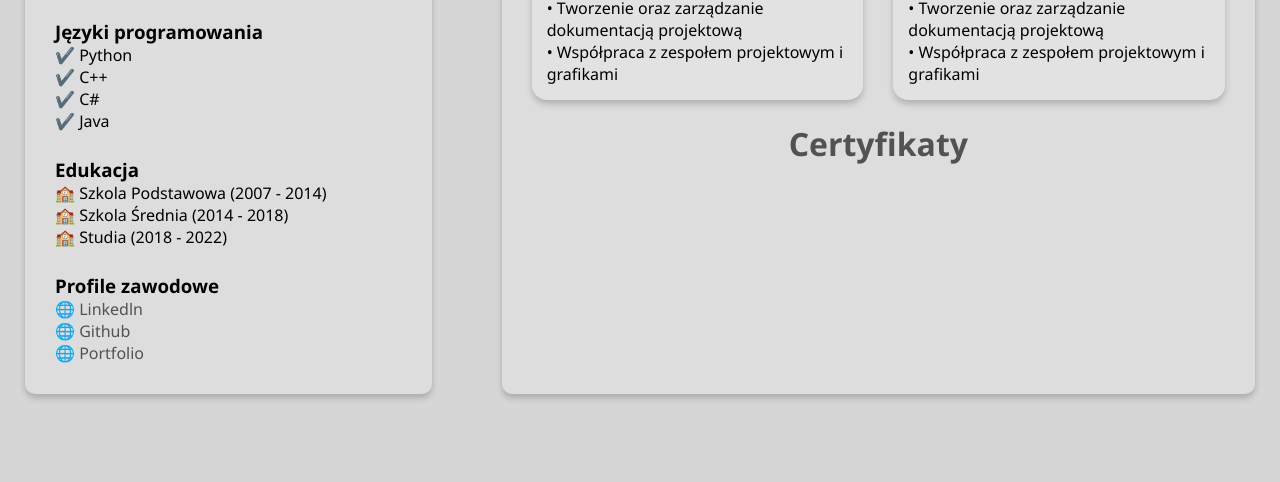
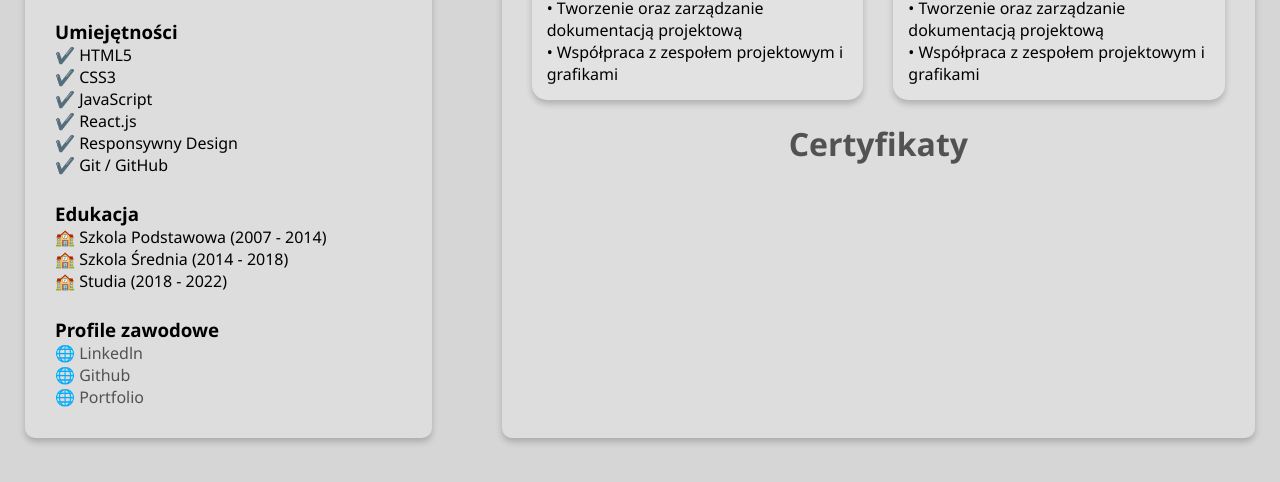
Before and after one commit to enes1823/CV, a plain HTML site: page index.html in a window 1280 px wide. Shown: the part 254-736 px from the top of the page. Drawn offline with Linux system fonts and the light colour scheme.

Commit message:
updated skills

```diff
--- a/index.html
+++ b/index.html
@@ -18,12 +18,14 @@
             </div>
             <div class="info">
                 <div class="programingLanguages">
-                    <h3>Języki programowania</h3>
+                    <h3>Umiejętności</h3>
                     <ul>
-                        <li>✔️ Python</li>
-                        <li>✔️ C++</li>
-                        <li>✔️ C#</li>
-                        <li>✔️ Java</li>
+                        <li>✔️ HTML5</li>
+                        <li>✔️ CSS3</li>
+                        <li>✔️ JavaScript</li>
+                        <li>✔️ React.js</li>
+                        <li>✔️ Responsywny Design
+                        <li>✔️ Git / GitHub</li>
                     </ul>
                 </div>
                 <div class="education">
```
